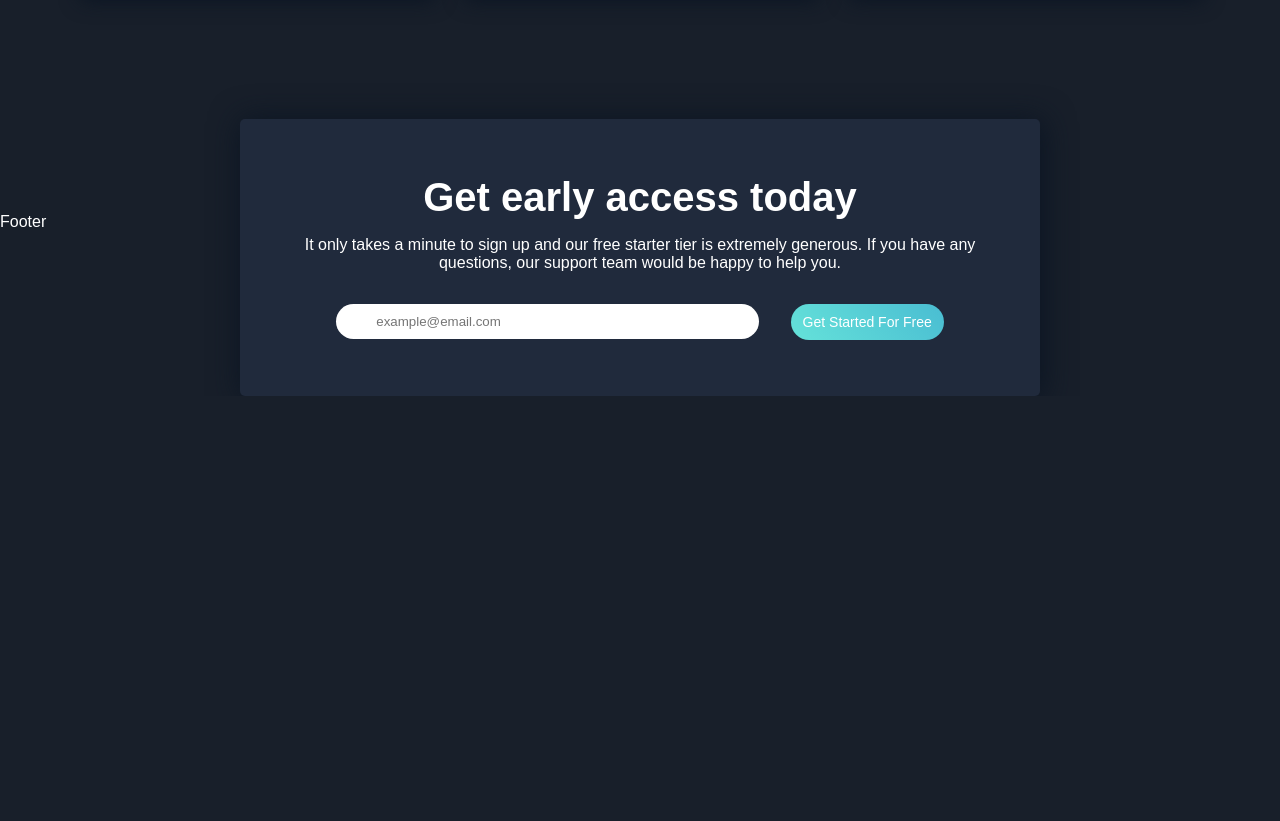
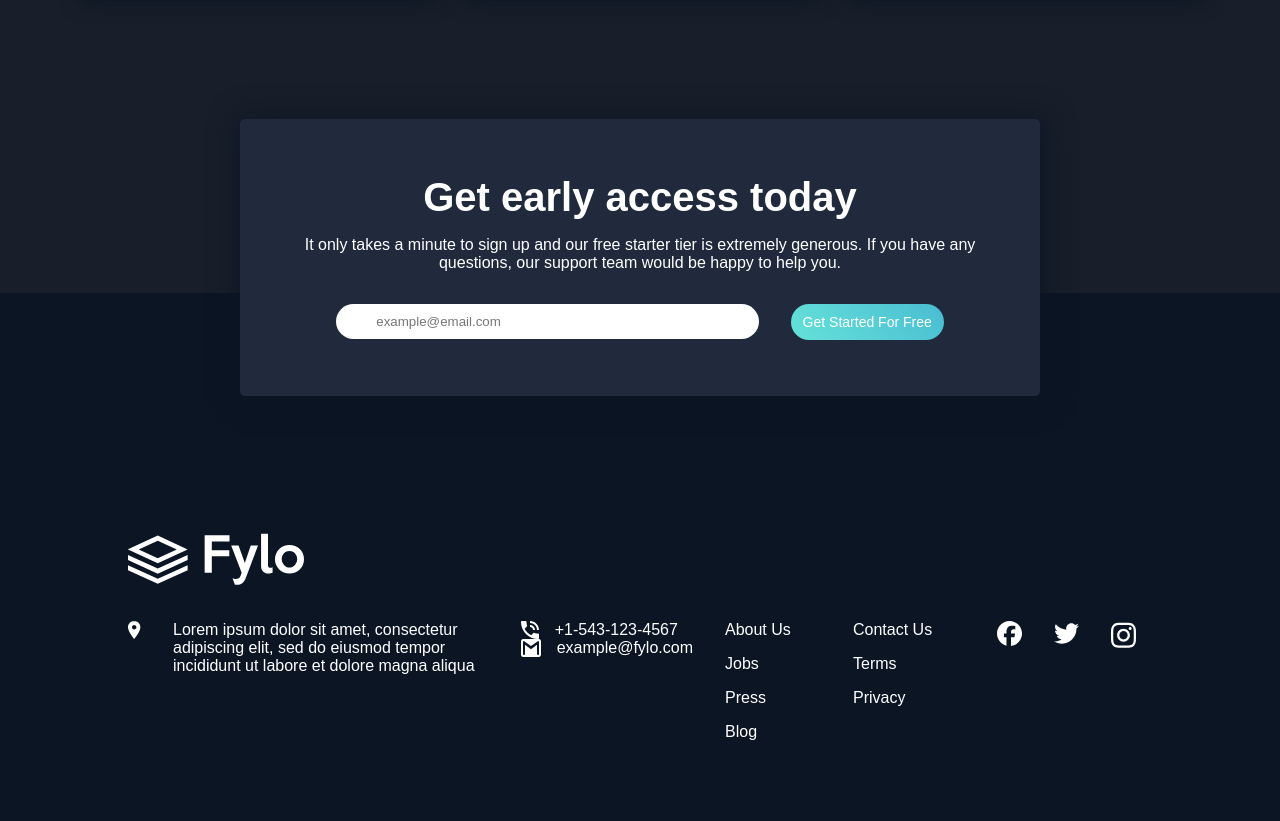
Before and after one commit to 2giosangmitom/fylo-landing-page, an Astro site: page / in a window 1280 px wide. Shown: the part 2773-3594 px from the top of the page. Before the commit the page ends 3169 px from the top, so only its background shows below. Built offline with nearby package versions, Linux system fonts and the light colour scheme; Astro itself is replaced by a stand-in of ours.

Commit message:
feat: add `TheFooter`

```diff
--- a/src/components/TheFooter.vue
+++ b/src/components/TheFooter.vue
@@ -1,3 +1,165 @@
+<script setup lang="ts">
+import logo from '../assets/images/logo.svg';
+import location from '../assets/images/icon-location.svg';
+import phone from '../assets/images/icon-phone.svg';
+import email from '../assets/images/icon-email.svg';
+</script>
+
 <template>
-  <footer>Footer</footer>
+  <footer id="footer">
+    <div class="footer__logo">
+      <img v-bind:src="logo.src" />
+    </div>
+
+    <div class="footer__location">
+      <div>
+        <img v-bind:src="location.src" />
+      </div>
+      <p>
+        Lorem ipsum dolor sit amet, consectetur adipiscing elit, sed do eiusmod tempor incididunt ut labore et dolore
+        magna aliqua
+      </p>
+    </div>
+
+    <div class="footer__contact">
+      <div class="contact__item">
+        <img v-bind:src="phone.src" />
+        <p>+1-543-123-4567</p>
+      </div>
+      <div class="contact__item">
+        <img v-bind:src="email.src" />
+        <p>example@fylo.com</p>
+      </div>
+    </div>
+
+    <div class="footer__links">
+      <div class="links__list">
+        <a href="#">About Us</a>
+        <a href="#">Jobs</a>
+        <a href="#">Press</a>
+        <a href="#">Blog</a>
+      </div>
+      <div class="links__list">
+        <a href="#">Contact Us</a>
+        <a href="#">Terms</a>
+        <a href="#">Privacy</a>
+      </div>
+    </div>
+
+    <div class="footer__socials">
+      <div class="socials__item">
+        <a href="#" class="icon-link">
+          <svg xmlns="http://www.w3.org/2000/svg" viewBox="0 0 512 512" width="25">
+            <path
+              fill="currentColor"
+              d="M512 256C512 114.6 397.4 0 256 0S0 114.6 0 256C0 376 82.7 476.8 194.2 504.5V334.2H141.4V256h52.8V222.3c0-87.1 39.4-127.5 125-127.5c16.2 0 44.2 3.2 55.7 6.4V172c-6-.6-16.5-1-29.6-1c-42 0-58.2 15.9-58.2 57.2V256h83.6l-14.4 78.2H287V510.1C413.8 494.8 512 386.9 512 256h0z"
+            />
+          </svg>
+        </a>
+      </div>
+
+      <div class="socials__item">
+        <a href="#" class="icon-link">
+          <svg xmlns="http://www.w3.org/2000/svg" viewBox="0 0 512 512" width="25">
+            <path
+              fill="currentColor"
+              d="M459.4 151.7c.3 4.5 .3 9.1 .3 13.6 0 138.7-105.6 298.6-298.6 298.6-59.5 0-114.7-17.2-161.1-47.1 8.4 1 16.6 1.3 25.3 1.3 49.1 0 94.2-16.6 130.3-44.8-46.1-1-84.8-31.2-98.1-72.8 6.5 1 13 1.6 19.8 1.6 9.4 0 18.8-1.3 27.6-3.6-48.1-9.7-84.1-52-84.1-103v-1.3c14 7.8 30.2 12.7 47.4 13.3-28.3-18.8-46.8-51-46.8-87.4 0-19.5 5.2-37.4 14.3-53 51.7 63.7 129.3 105.3 216.4 109.8-1.6-7.8-2.6-15.9-2.6-24 0-57.8 46.8-104.9 104.9-104.9 30.2 0 57.5 12.7 76.7 33.1 23.7-4.5 46.5-13.3 66.6-25.3-7.8 24.4-24.4 44.8-46.1 57.8 21.1-2.3 41.6-8.1 60.4-16.2-14.3 20.8-32.2 39.3-52.6 54.3z"
+            />
+          </svg>
+        </a>
+      </div>
+
+      <div class="socials__item">
+        <a href="#" class="icon-link">
+          <svg xmlns="http://www.w3.org/2000/svg" viewBox="0 0 448 512" width="25">
+            <path
+              fill="currentColor"
+              d="M224.1 141c-63.6 0-114.9 51.3-114.9 114.9s51.3 114.9 114.9 114.9S339 319.5 339 255.9 287.7 141 224.1 141zm0 189.6c-41.1 0-74.7-33.5-74.7-74.7s33.5-74.7 74.7-74.7 74.7 33.5 74.7 74.7-33.6 74.7-74.7 74.7zm146.4-194.3c0 14.9-12 26.8-26.8 26.8-14.9 0-26.8-12-26.8-26.8s12-26.8 26.8-26.8 26.8 12 26.8 26.8zm76.1 27.2c-1.7-35.9-9.9-67.7-36.2-93.9-26.2-26.2-58-34.4-93.9-36.2-37-2.1-147.9-2.1-184.9 0-35.8 1.7-67.6 9.9-93.9 36.1s-34.4 58-36.2 93.9c-2.1 37-2.1 147.9 0 184.9 1.7 35.9 9.9 67.7 36.2 93.9s58 34.4 93.9 36.2c37 2.1 147.9 2.1 184.9 0 35.9-1.7 67.7-9.9 93.9-36.2 26.2-26.2 34.4-58 36.2-93.9 2.1-37 2.1-147.8 0-184.8zM398.8 388c-7.8 19.6-22.9 34.7-42.6 42.6-29.5 11.7-99.5 9-132.1 9s-102.7 2.6-132.1-9c-19.6-7.8-34.7-22.9-42.6-42.6-11.7-29.5-9-99.5-9-132.1s-2.6-102.7 9-132.1c7.8-19.6 22.9-34.7 42.6-42.6 29.5-11.7 99.5-9 132.1-9s102.7-2.6 132.1 9c19.6 7.8 34.7 22.9 42.6 42.6 11.7 29.5 9 99.5 9 132.1s2.7 102.7-9 132.1z"
+            />
+          </svg>
+        </a>
+      </div>
+    </div>
+  </footer>
 </template>
+
+<style scoped lang="scss">
+#footer {
+  margin-top: 5rem;
+  padding: 15rem 8rem 5rem 8rem;
+  display: grid;
+  gap: 2rem;
+  background-color: $primary-color-dark-blue-3;
+  grid-template-columns: repeat(4, auto);
+  grid-template-areas: 'logo logo logo logo' 'location contact links socials';
+}
+
+.footter__logo {
+  grid-area: logo;
+}
+
+.footer__location {
+  grid-area: location;
+  display: flex;
+  flex-direction: row;
+  justify-content: flex-start;
+  p {
+    margin-left: 2rem;
+    max-width: 20rem;
+  }
+}
+
+.footer__contact {
+  grid-area: contact;
+  display: flex;
+  flex-direction: column;
+}
+
+.contact__item {
+  display: inline-flex;
+  p {
+    margin-left: 1rem;
+  }
+}
+
+.footer__links {
+  grid-area: links;
+  display: grid;
+  gap: 2rem;
+  grid-template-columns: repeat(2, 1fr);
+  margin-left: auto;
+  margin-right: 0;
+  a {
+    text-decoration: none;
+    color: $neutral-color-white;
+    width: 6rem;
+    &:hover {
+      font-weight: bold;
+    }
+  }
+}
+
+.links__list {
+  display: flex;
+  flex-direction: column;
+  gap: 1rem;
+}
+
+.footer__socials {
+  grid-area: socials;
+  margin-left: auto;
+  margin-right: 0;
+  display: inline-flex;
+}
+
+.socials__item {
+  margin: 0 1rem;
+  svg {
+    color: $neutral-color-white;
+    &:hover {
+      transition-duration: 300ms;
+      color: $accent-color-cyan;
+    }
+  }
+}
+</style>
```
Also changed, not shown: src/assets/images/icon-email.svg (added), src/assets/images/icon-location.svg (added), src/assets/images/icon-phone.svg (added).
